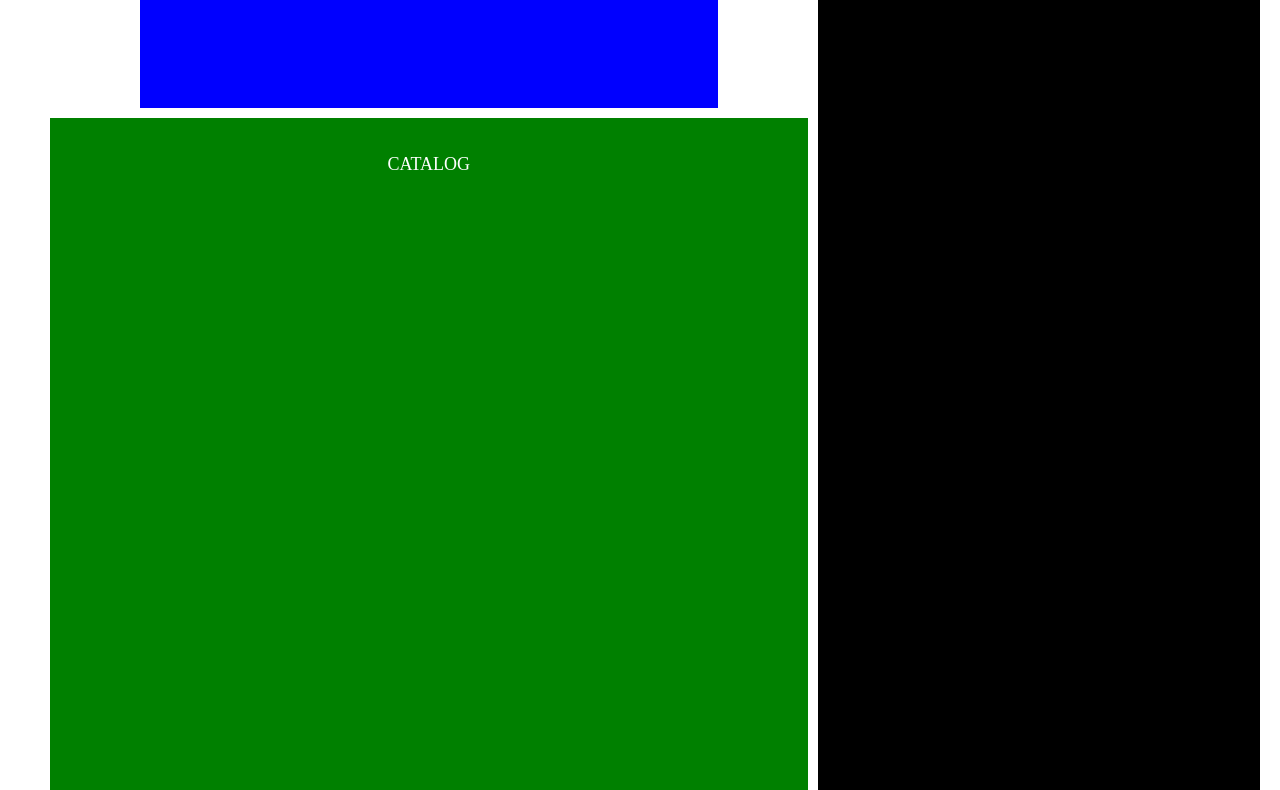
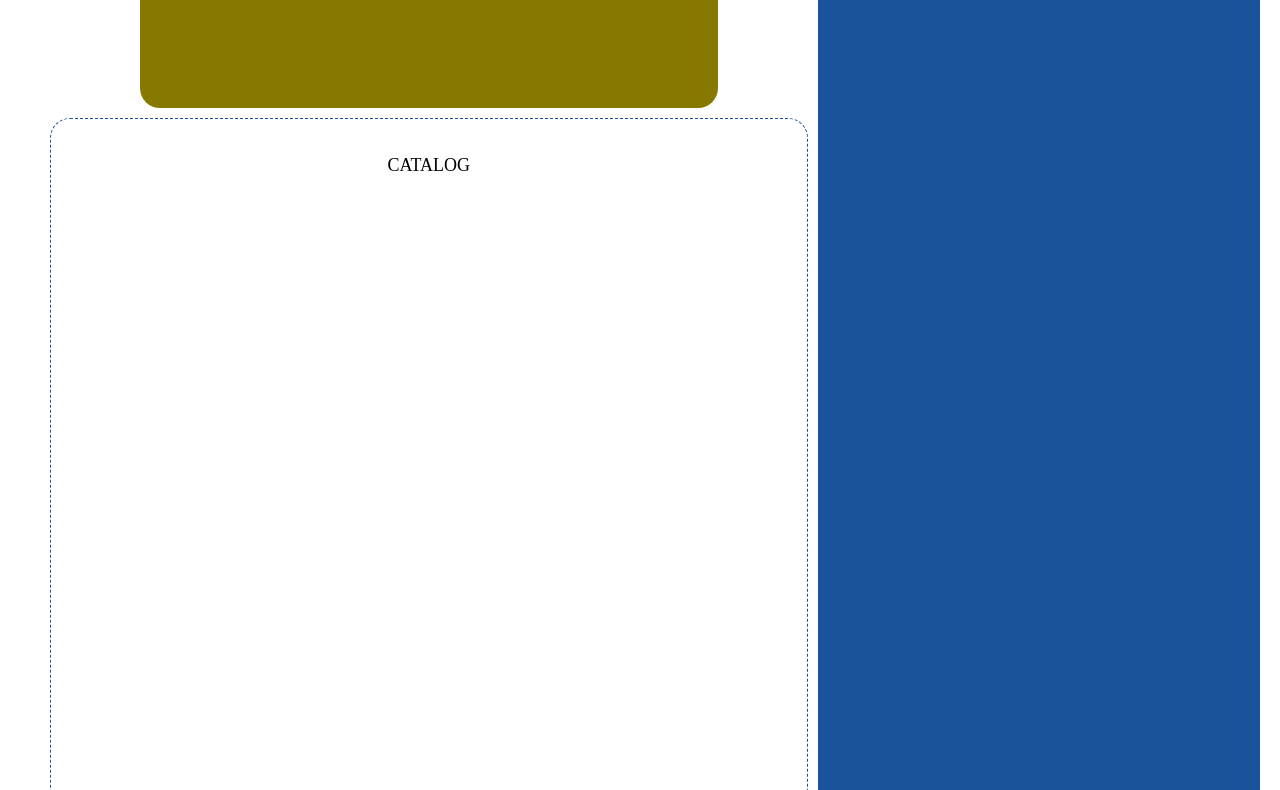
Before and after one commit to indmillr/site1, a plain HTML site: page shopping.html in a window 1280 px wide. Shown: the part 252-1042 px from the top of the page. Drawn offline with Linux system fonts and the light colour scheme.

Commit message:
added a custom color to :root for each stylesheet.

```diff
--- a/style.css
+++ b/style.css
@@ -2,7 +2,7 @@
 :root {
     --background: rgba(255, 255, 255, 1);
     --color: rgba(0, 0, 0, 1);
-    --shaded: rgba(134, 121, 2, 0.699);
+    --shaded: rgba(134, 121, 2, 1);
 }
 
 body {
--- a/style2.css
+++ b/style2.css
@@ -2,7 +2,8 @@
 :root {
     --background: rgba(255, 255, 255, 1);
     --color: rgba(0, 0, 0, 1);
-    --shaded: rgba(134, 121, 2, 0.699);
+    --shaded: rgba(134, 121, 2, 1);
+    --bqblue: rgba(25, 83, 154, 1);
 }
 
 body {
@@ -278,8 +279,9 @@ a:hover {
             grid-row: 2 / 3;
             display: flex;
             flex: 1 1 auto;
-            background-color: blue;
+            background-color: var(--shaded);
             color: var(--background);
+            border-radius: 20px;
             justify-content:center;
             margin: 0 5em;
             padding: 2em 0;
@@ -291,11 +293,13 @@ a:hover {
             grid-row: 3 / 4;
             display: flex;
             flex: 1 1 auto;
-            background-color: green;
-            color: var(--background);
+            background-color: var(--background);
+            color: var(--color);
             justify-content: center;
             margin: 0;
             padding: 2em 0;
+            border: 1px var(--bqblue) dashed;
+            border-radius: 20px;
         }
 
 /* Position and responsiveness for SHOPPING CART */
@@ -304,9 +308,10 @@ a:hover {
             grid-row: 2 / 4;
             display: flex;
             flex: 1 1 auto;
-            background-color: var(--color);
+            background-color: var(--bqblue);
             color: var(--background);
             justify-content: center;
+            border-radius: 20px;
             margin: 0;
             padding: 2em 0;
         }
```
